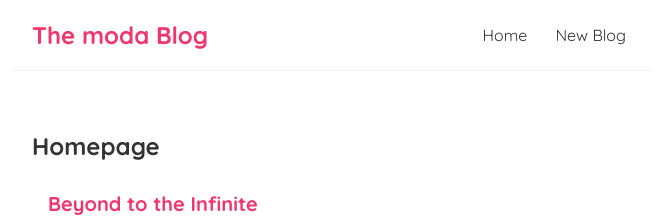
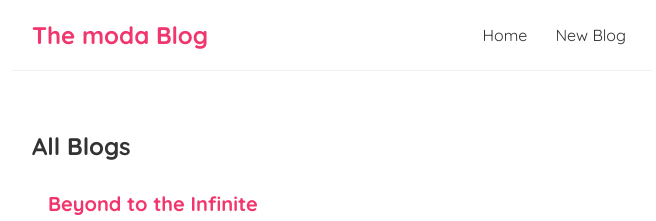
Before and after one commit to MarkRyuo/MicroBlog, a React (Vite) app: page / in a window 1280 px wide. Shown: the top 221 px of the page, without its empty margins (308-964 px from the left). Built offline with nearby package versions, Linux system fonts and the light colour scheme.

Commit message:
Subject : Body

```diff
--- a/src/components/BlogList.jsx
+++ b/src/components/BlogList.jsx
@@ -5,6 +5,7 @@ const BlogList = ({blogs, title}) => {
 
     return (
         <div className="blog-list">
+            <h2>{title}</h2>
             {blogs.map((blog) => (
                 <div className="blog-preview" key={blog.id}>
                     <h2>{blog.title}</h2>
--- a/src/pages/Home.jsx
+++ b/src/pages/Home.jsx
@@ -15,7 +15,6 @@ const Home = () => {
 
     return (
         <div className="home">
-            <h2>Homepage</h2>
             <BlogList blogs={blogs} title={"All Blogs"}/>
 
         </div>
```
